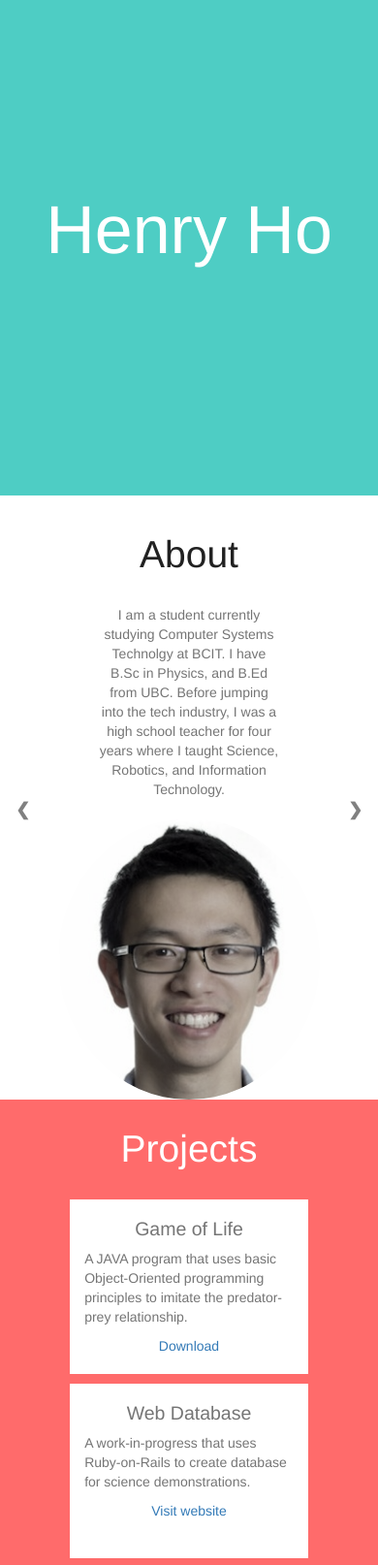
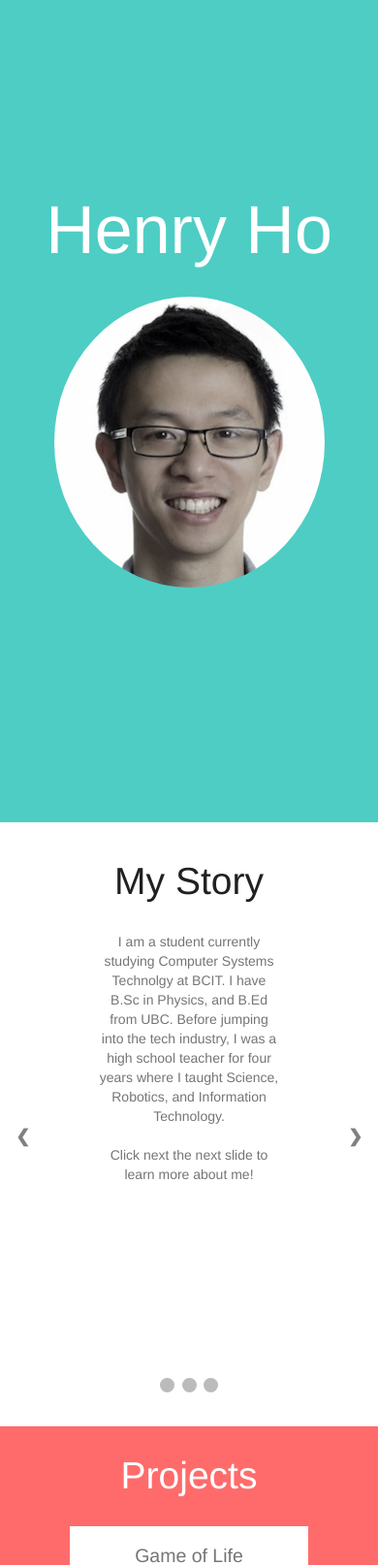
Before and after one commit to hchho/henryho.github.io, a PHP site: page / in a window 390 px wide. Shown: the top 1614 px of the page at 97% size. Run offline with PHP 8.4, Linux system fonts and the light colour scheme.

Commit message:
Polished second slide

```diff
--- a/css/custom.css
+++ b/css/custom.css
@@ -40,7 +40,7 @@ h1 {
 div#title {
     width: 100%;
     position: absolute;
-    top: 35%;
+    /* top: 35%; */
     /* left: 40%; */
     text-align: center;
     /* animation */
@@ -144,6 +144,10 @@ div#projects p {
     }
 
     #first  {
+        min-height: 110%;
+    }
+
+    #second {
         min-height: 70%;
     }
 
@@ -293,6 +297,7 @@ table td {
     height: 400px;
     padding-right: 40px;
     padding-left: 40px;
+    text-align: center;
 /*    padding-top: 40px;*/
 }
 
--- a/index.html
+++ b/index.html
@@ -26,22 +26,21 @@
             <div class="section cd-fixed-bg cd-bg-1" id="first">
                 <div id="title">
                     <h1>Henry Ho</h1>
+                    <img src="images/henry.jpeg" class="img-circle img-responsive gray" alt="Henry's pic" id="profile"/>
+
                     <!-- <span id="line">|</span> -->
-                    <!-- <em><div class="col-sm-offset-3 col-sm-6">Student. Programmer. Educator.</div></em> -->
                 </div>
             </div>
             <div class="section cd-scrolling-bg cd-color-1" id="second">
                 <div class="cd-container" id="about">
-                    <h1>About</h1>
+                    <h1>My Story</h1>
 
                     <!-- Slideshow container -->
                     <div class="slideshow-container">
-
-                        <!-- Full-width images with number and caption text -->
                         <div class="mySlides fade">
-<!--                            <div class="numbertext">1 / 3</div>-->
                             <P>I am a student currently studying Computer Systems Technolgy at BCIT. I have B.Sc in Physics, and B.Ed from UBC. Before jumping into the tech industry, I was a high school teacher for four years where I taught Science, Robotics, and Information Technology.</P>
-<img src="images/henry.jpeg" class="img-circle img-responsive gray" alt="Henry's pic" id="profile"/>
+                            <BR/>
+                            <P>Click next the next slide to learn more about me!</P>
 <!--                            <div class="text">Caption Text</div>-->
                         </div>
 
@@ -50,8 +49,9 @@
                         <div class="mySlides fade">
                             <h3>2007</h3>
                             <P>
-                                Entered UBC Science and began to work for UBC Perspectives magazine as a page setter. Learned to work with tight deadlines and specialized departments.
+                                Entered UBC Science and began to work for UBC Perspectives magazine as a page setter. Learned to work with tight deadlines and specialized departments. I eventually helped design their new logo.
                             </P>
+                            <img class="img-responsive" src="files/perspectives_logofinal.jpg" alt="Perspectives logo" />
                         </div>
 
                         <div class="mySlides fade">
@@ -83,7 +83,7 @@
                         <P>
                             A JAVA program that uses basic Object-Oriented programming principles to imitate the predator-prey relationship.
                         </P>
-                        <a href="files/henry/gameoflife.jar">Download</a>
+                        <a href="files/gameoflife.jar">Download</a>
                     </div>
                     <div class="col-sm-6">
                         <h4>Web Database</h4>
```
Also changed, not shown: files/globallounge_watermark1.jpg (renamed from files/henry/globallounge_watermark1.jpg), files/globallounge_watermark2.jpg (renamed from files/henry/globallounge_watermark2.jpg), files/globallounge_watermark3.jpg (renamed from files/henry/globallounge_watermark3.jpg), files/liveinforliteracy_hiring.jpg (renamed from files/henry/liveinforliteracy_hiring.jpg), files/liveinforliteracy_poster.jpg (renamed from files/henry/liveinforliteracy_poster.jpg), files/perspectives_logodraft.jpg (renamed from files/henry/perspectives_logodraft.jpg), files/perspectives_logofinal.jpg (renamed from files/henry/perspectives_logofinal.jpg), 11 other files.
